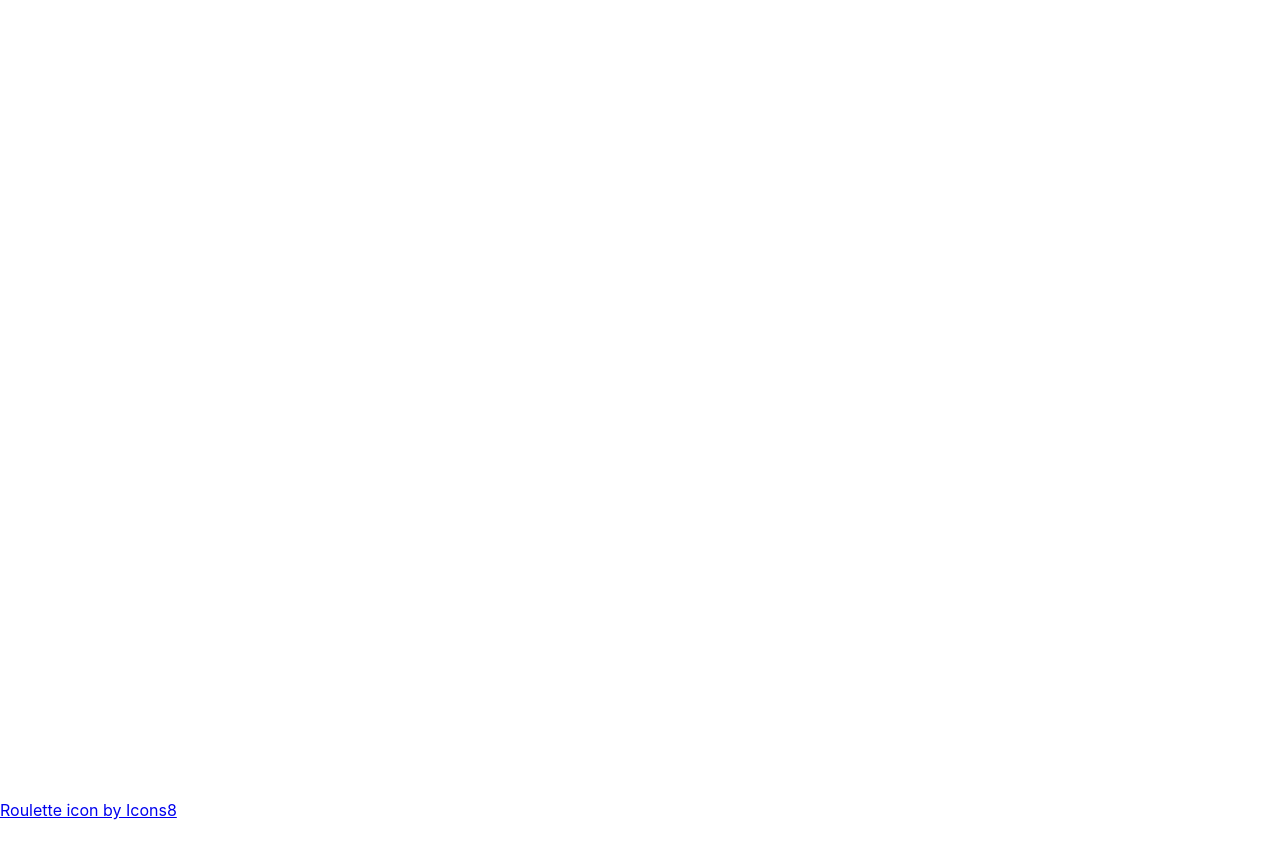
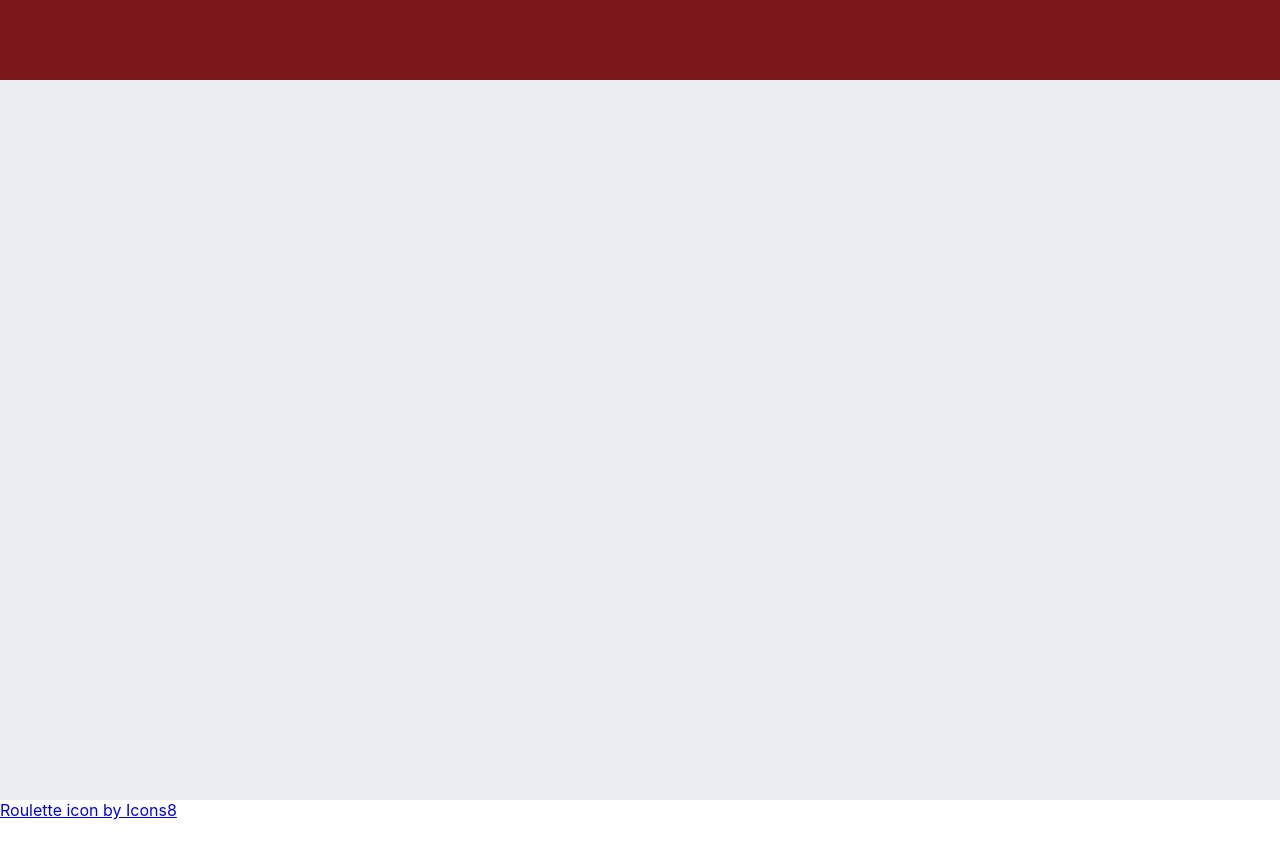
Before and after one commit to ffey23/movie-roulette, a React (Create React App) app: page / in a window 1280 px wide. Shown: the top 858 px of the page. Built offline with nearby package versions, Linux system fonts and the light colour scheme.

Commit message:
chooses identity color, background color, identity font color, and footer font color for the first time

```diff
--- a/src/App.css
+++ b/src/App.css
@@ -1,11 +1,15 @@
 .App__header {
   height: 80px;
+  background-color: #7b181b;
+  color: #fff;
 }
 
 .App__main {
   min-height: calc(100vh - 80px);
+  background-color: #ECEDF2;
 }
 
 .App__footer {
   height: 80px;
+  color: #7b181b;
 }
```
